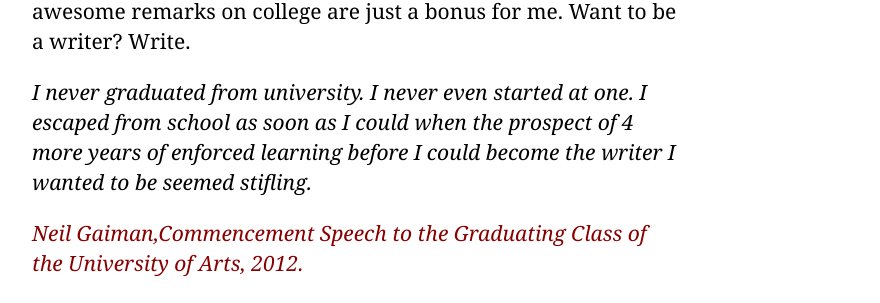
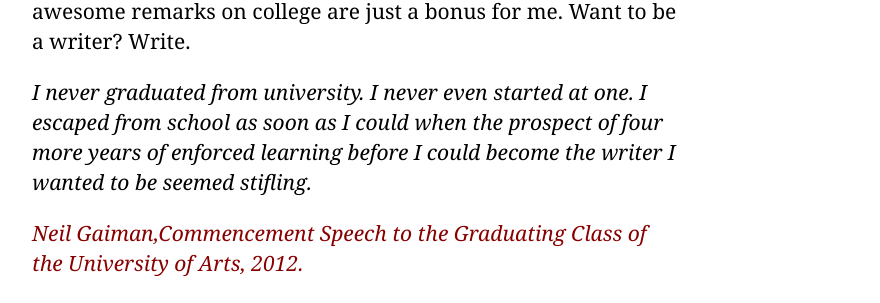
Before and after one commit to derykmakgill/commonplace, a Jekyll site: the page built from _posts/2019-04-15-gaiman-college.md, in a window 1280 px wide. Shown: the part 870-1173 px from the top of the page, without its empty margins (188-1068 px from the left). Built offline with Jekyll 4.4.1, drawn with Linux system fonts in a browser that asks for light colours.

Commit message:
Update 2019-04-15-gaiman-college.md

```diff
--- a/_posts/2019-04-15-gaiman-college.md
+++ b/_posts/2019-04-15-gaiman-college.md
@@ -5,6 +5,6 @@
 
 [Neil Gaiman's commencement speech](https://youtu.be/plWexCID-kA) is required watching. His awesome remarks on college are just a bonus for me. Want to be a writer? Write.
 
->I never graduated from university. I never even started at one. I escaped from school as soon as I could when the prospect of 4 more years of enforced learning before I could become the writer I wanted to be seemed stifling.
+>I never graduated from university. I never even started at one. I escaped from school as soon as I could when the prospect of four more years of enforced learning before I could become the writer I wanted to be seemed stifling.
 
 <cite>Neil Gaiman,Commencement Speech to the Graduating Class of the University of Arts, 2012.</cite>
```
